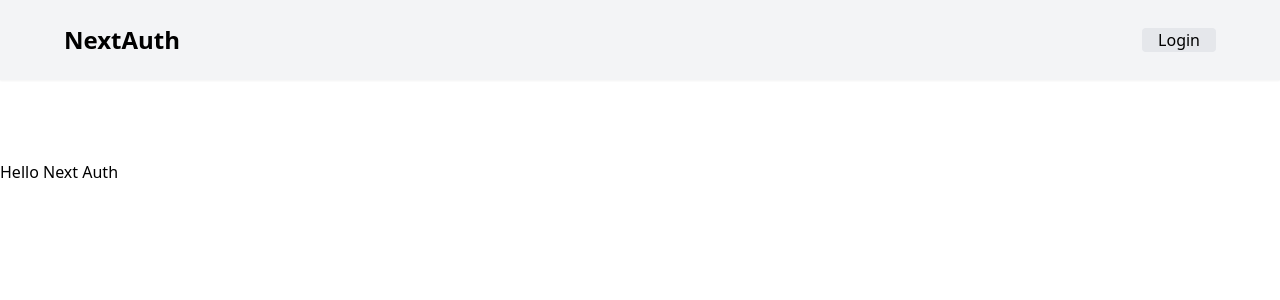
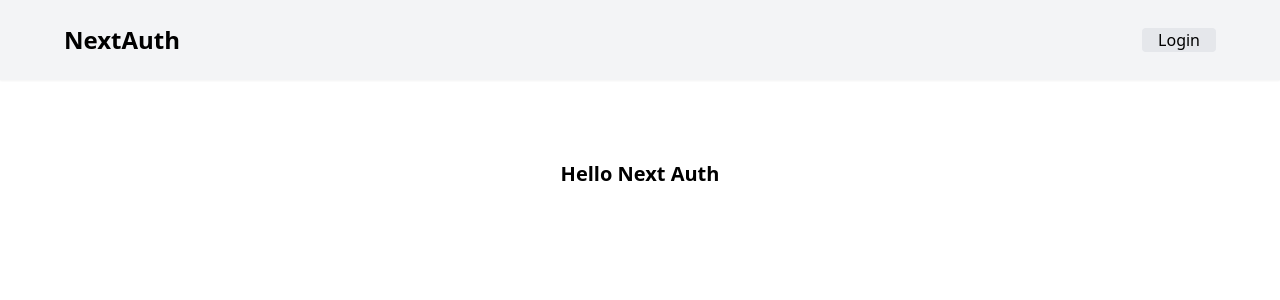
Before and after one commit to NishatFariza/next-auth-playground, a Next.js app: page / in a window 1280 px wide. Shown: the top 300 px of the page. Built offline with nearby package versions, Linux system fonts and the light colour scheme; no server answers.

Commit message:
styles: title style

```diff
--- a/src/pages/index.tsx
+++ b/src/pages/index.tsx
@@ -5,8 +5,8 @@ import styles from "../styles/Home.module.css";
 
 const Home: NextPage = () => {
   return (
-    <div>
-      <h1>Hello Next Auth</h1>
+    <div className="text-center">
+      <h1 className="text-xl font-semibold">Hello Next Auth</h1>
     </div>
   );
 };
```
